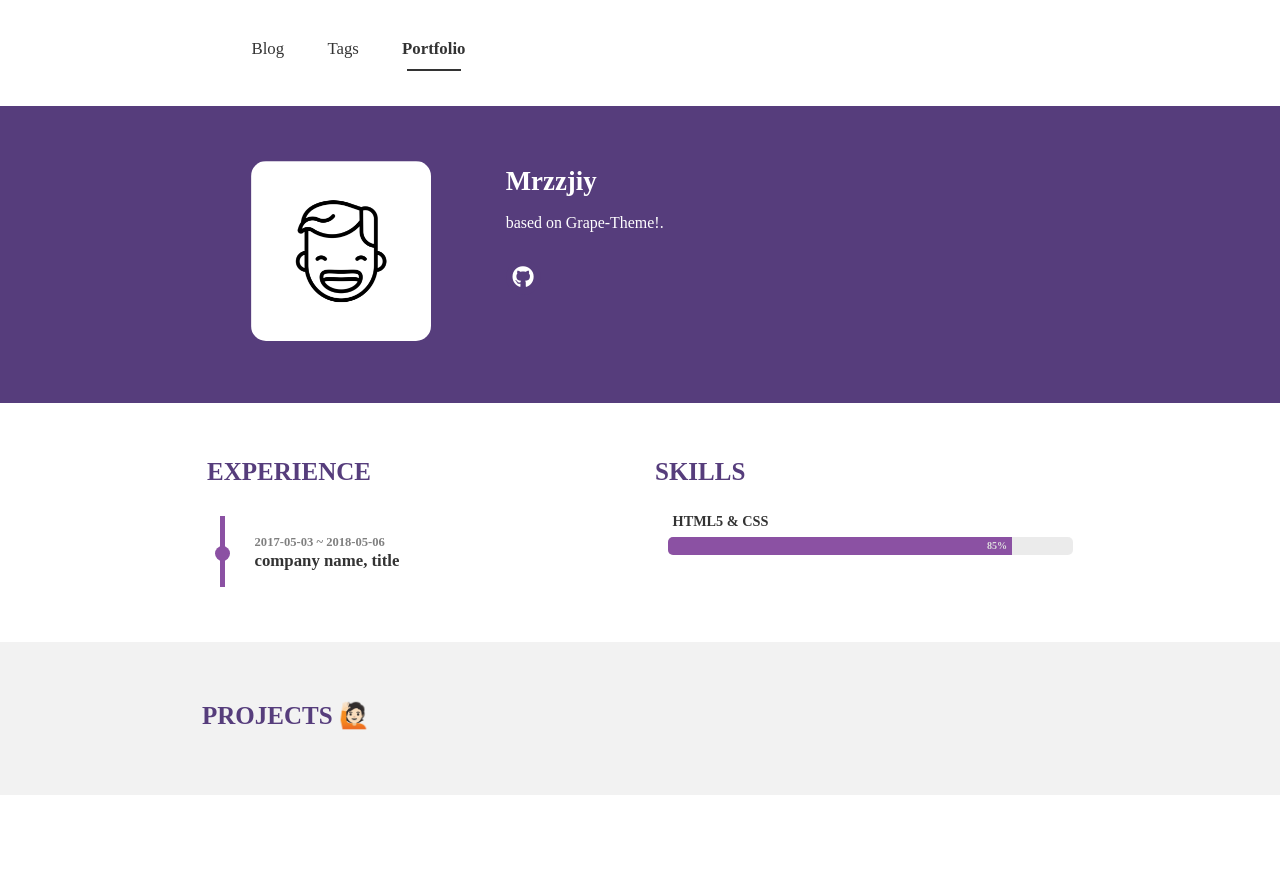
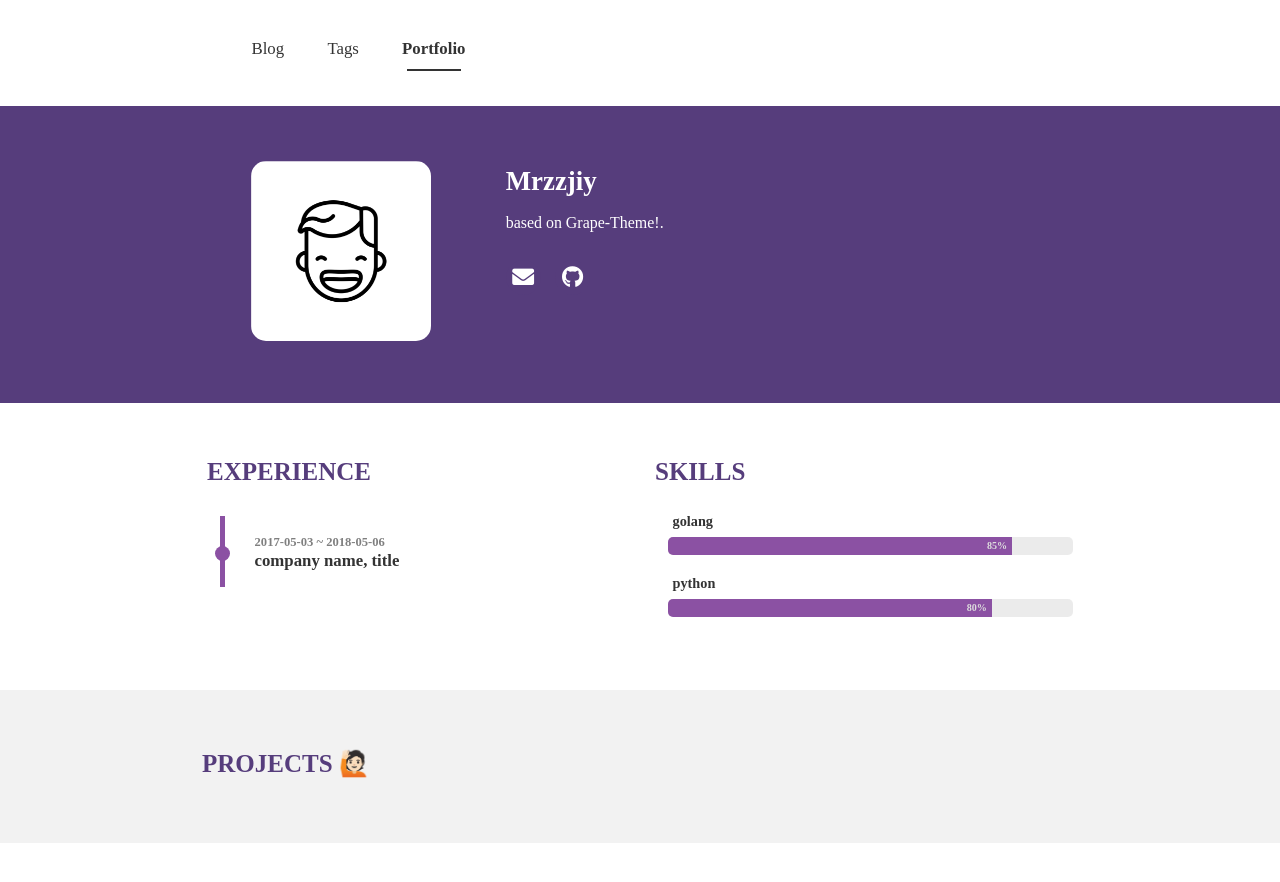
Before and after one commit to lafer-m/lafer-m.github.io, a Jekyll site: the page built from portfolio.html, in a window 1280 px wide. Shown: the top 882 px of the page. Built offline with Jekyll 4.4.1, drawn with Linux system fonts in a browser that asks for light colours; nearby versions of some CDN libraries; some web fonts are replaced; part of the change alters nothing that is shown.

Commit message:
update config

```diff
--- a/_config.yml
+++ b/_config.yml
@@ -1,30 +1,32 @@
 # Site Settings
 baseurl: ""
-url : "https://naye0ng.github.io"
+url: "https://lafer-m.github.io/"
 
 # Blog Settings
-theme_settings :
-  title : Blog of mrzzjiy
-  favicon : assets/favicon.ico
+theme_settings:
+  title: Blog of mrzzjiy
+  favicon: assets/favicon.ico
 
   # Profile Settings
-  profile :
-    image : assets/img/smile.png
-    username : Mrzzjiy
-    description : based on Grape-Theme!.
-    experience :
-      - start : 2017-05-03
-        end : 2018-05-06
-        experience : company name, title
-    skills :
-      - skill : HTML5 & CSS
-        value : 85  # Percent value
+  profile:
+    image: assets/img/smile.png
+    username: Mrzzjiy
+    description: based on Grape-Theme!.
+    experience:
+      - start: 2017-05-03
+        end: 2018-05-06
+        experience: company name, title
+    skills:
+      - skill: golang
+        value: 85  # Percent value
+      - skill: python
+        value:  80
 
   # Icons
-  icons :
-    email:  # Full email address, e.g. "sample@google.com"
+  icons:
+    email:  mrzzjiy@gmail.com
     linkedin:  # Full URL
-    github: naye0ng
+    github: lafer-m
     gitlab:
     bitbucket:
     google_plus:
@@ -34,7 +36,7 @@ theme_settings :
     instagram:
 
   # Disqus
-  disqus_shortname :
+  disqus_shortname:
 
 # Pagination
 paginate: 5
```
